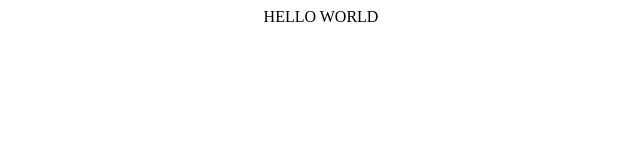
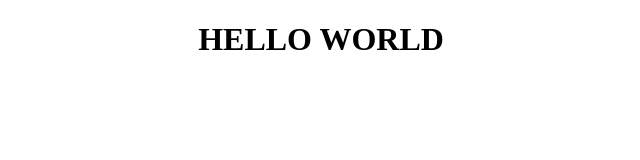
Before and after one commit to FRPimenta/FRPimenta.github.io, a plain HTML site: page index.html in a window 1280 px wide. Shown: the whole page, without its empty margins (319-959 px from the left). Drawn offline with Linux system fonts and the light colour scheme.

Commit message:
adicionando o texto

```diff
--- a/index.html
+++ b/index.html
@@ -6,6 +6,6 @@
     <title>Document</title>
 </head>
 <body>
-    <center>HELLO WORLD</center>
+    <h1><center>HELLO WORLD</center></h1>
 </body>
 </html>
```
